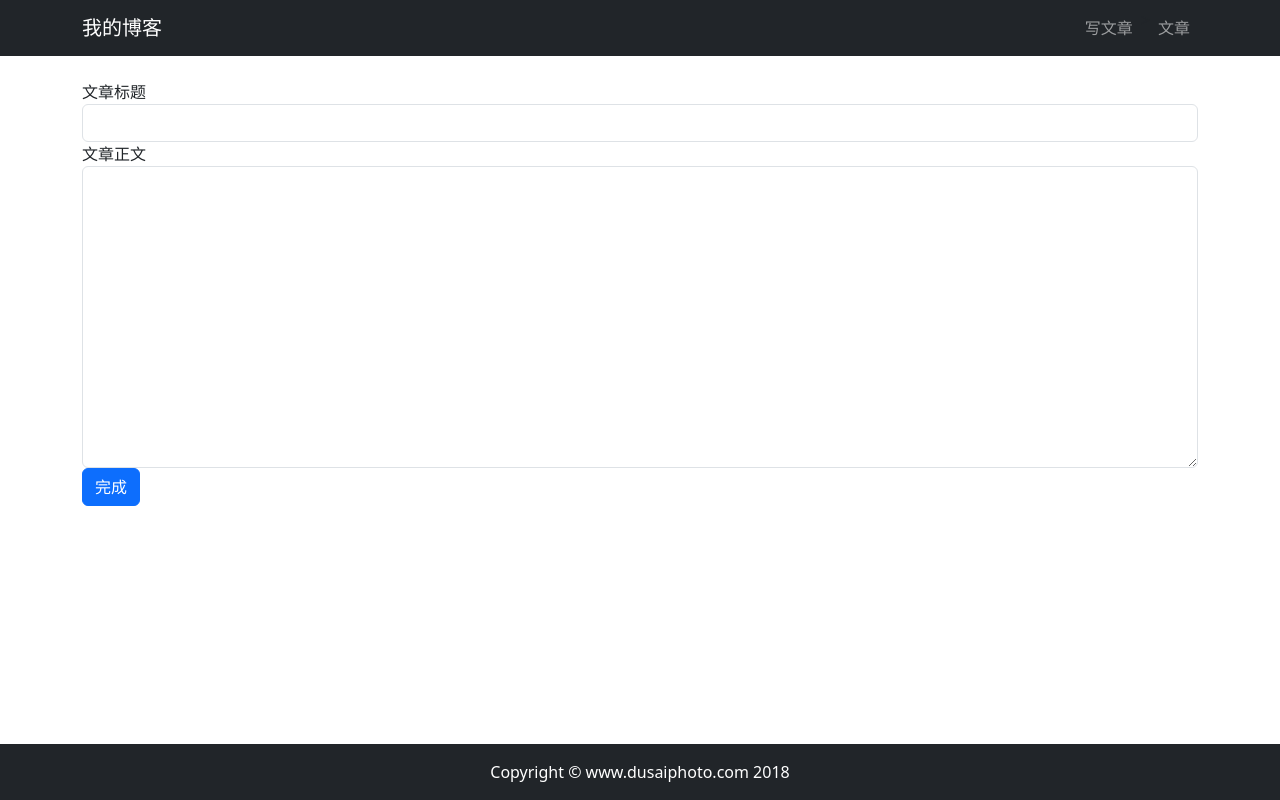
After one commit to humiliations/djangoBlog, a Django app: template my_blog/templates/article/create.html in a window 1280 px wide. The commit adds this page. Run offline with Django 3.2, Linux system fonts and the light colour scheme; the template is opened without the code that fills it, so the values that code supplies are empty; some libraries are stand-ins or nearby versions.

Commit message:
4.20 noon

```diff
--- a/my_blog/article/urls.py
+++ b/my_blog/article/urls.py
@@ -9,4 +9,6 @@ urlpatterns = [
     # urls
     path('article-list/', views.article_list, name='article_list'),
     path('article-detail/<int:id>/', views.article_detail, name='article_detail'),
+    path('article-create/', views.article_create, name='article_create'),
+    path('artilce-safe-delete/<int:id>/', views.article_safe_delete, name='article_safe_delete'),
 ]
--- /dev/null
+++ b/my_blog/templates/article/create.html
@@ -0,0 +1,35 @@
+<!-- extends表明此页面继承自 base.html 文件 -->
+{% extends "base.html" %} {% load staticfiles %}
+<!-- 写入 base.html 中定义的 title -->
+{% block title %} 写文章 {% endblock title %}
+<!-- 写入 base.html 中定义的 content -->
+{% block content %}
+<!-- 写文章表单 -->
+<div class="container">
+    <div class="row">
+        <div class="col-12">
+            <br>
+            <!-- 提交文章的表单 -->
+            <form method="post" action=".">
+                <!-- Django中需要POST数据的地方都必须有csrf_token -->
+                {% csrf_token %}
+                <!-- 文章标题 -->
+                <div class="form-group">
+                    <!-- 标签 -->
+                    <label for="title">文章标题</label>
+                    <!-- 文本框 -->
+                    <input type="text" class="form-control" id="title" name="title">
+                </div>
+                <!-- 文章正文 -->
+                <div class="form-group">
+                    <label for="body">文章正文</label>
+                    <!-- 文本区域 -->
+                    <textarea type="text" class="form-control" id="body" name="body" rows="12"></textarea>
+                </div>
+                <!-- 提交按钮 -->
+                <button type="submit" class="btn btn-primary">完成</button>
+            </form>
+        </div>
+    </div>
+</div>
+{% endblock content %}
--- a/my_blog/templates/base.html
+++ b/my_blog/templates/base.html
@@ -25,6 +25,8 @@
     {% include 'footer.html' %}
     <!-- bootstrap.js 依赖 jquery.js 和popper.js，因此在这里引入 -->
     <script src="{% static 'jquery/jquery-3.6.0.js' %}"></script>
+     <!-- 引入layer.js -->
+    <script src="{% static 'layui/layui.js' %}"></script>
 
     <!--
         popper.js 采用 cdn 远程引入，意思是你不需要把它下载到本地。
--- a/my_blog/templates/header.html
+++ b/my_blog/templates/header.html
@@ -10,6 +10,9 @@
       <ul class="navbar-nav">
         <!-- 条目 -->
         <li class="nav-item">
+          <a class="nav-link" href="{% url 'article:article_create' %}">写文章</a>
+        </li>>
+        <li class="nav-item">
           <a class="nav-link" href="{% url 'article:article_list' %}">文章</a>
         </li>
       </ul>
```
Also changed, not shown: my_blog/article/forms.py (added, +8 -0 lines), my_blog/article/views.py (+28 -1 lines), my_blog/templates/article/detail.html (+28 -1 lines), my_blog/db.sqlite3.
